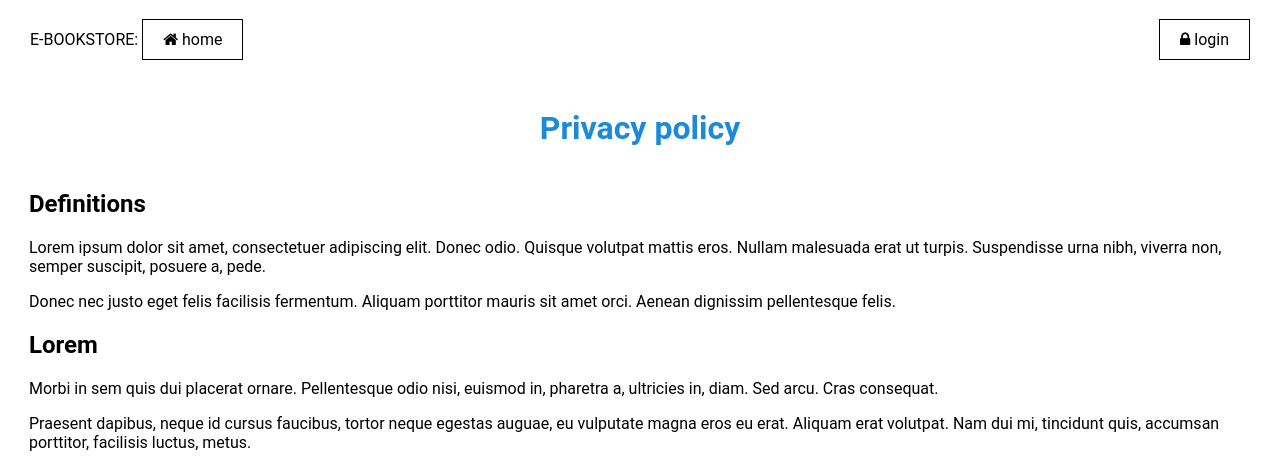
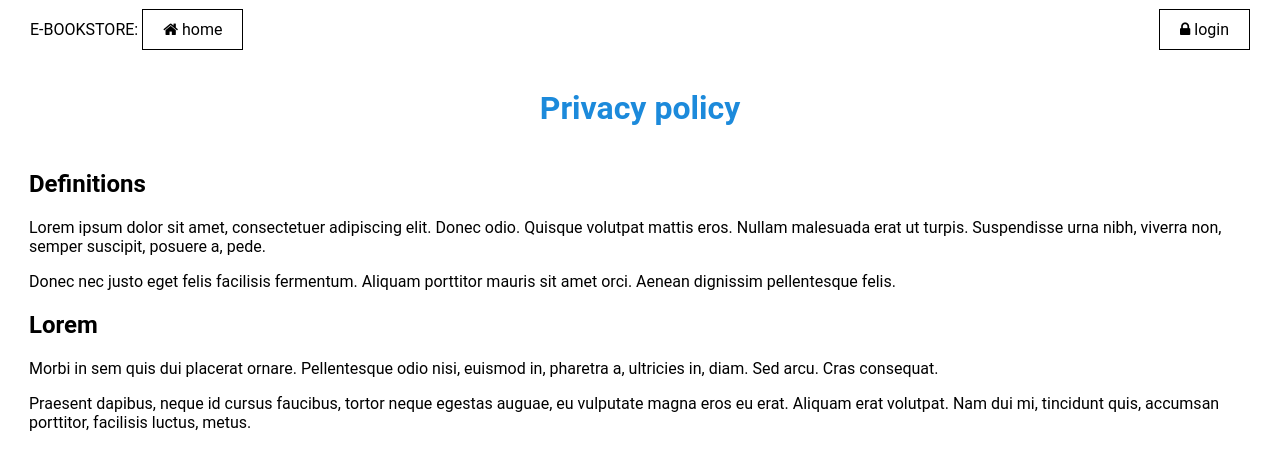
Before and after one commit to stillimproving/e-bookstore, a Flask app: page /privacy_policy in a window 1280 px wide. Shown: the top 468 px of the page. Run offline with Flask 2, Linux system fonts and the light colour scheme; parts of the project's set-up code (start-up, migrations or seed data) failed here and were passed over.

Commit message:
# stylefix

```diff
--- a/bookstore/bookstore_web/templates/base.html
+++ b/bookstore/bookstore_web/templates/base.html
@@ -8,20 +8,20 @@
     <meta name="viewport" content="width=device-width, initial-scale=1.0">
 </head>
 <body>
-    <header style="padding: 20px">
+    <header style="padding: 10px 20px">
         <div>
-            <div class="pull-left">
+            <div style="height: 50px" class="pull-left">
                 <span>{# <img src="{{ position }}static/files/images/logo.png" alt="{{ global_title }}: " height="40px"> #}{{ global_title }}: </span>
                 <a name="nav" href={{ url_for('index') }}><i class="fa fa-home"></i> home</a>
             </div>
-            <div class="pull-right">
+            <div style="height: 50px" class="pull-right">
                 {% if current_user.is_anonymous %}
                     <a name="nav" href="{{ url_for('login') }}"><i class="fa fa-lock"></i> login</a>
                 {% else %}
-                    <span>Hello, {{ current_user }}! </span>
-                    <a name="nav" href="{{ url_for('user') }}"><i class="fa fa-user"></i> account</a>
-                    <a name="nav" href="{{ url_for('cart') }}"><i class="fa fa-shopping-cart"></i> cart</a>
-                    <a name="nav" href="{{ url_for('logout') }}"><i class="fa fa-power-off"></i> logout</a>
+                    <span style="height: 50px">Hello, {{ current_user }}! </span>
+                    <span style="height: 50px"><a name="nav" href="{{ url_for('user') }}"><i class="fa fa-user"></i> account</a></span>
+                    <span style="height: 50px"><a name="nav" href="{{ url_for('cart') }}"><i class="fa fa-shopping-cart"></i> cart</a></span>
+                    <span style="height: 50px"><a name="nav" href="{{ url_for('logout') }}"><i class="fa fa-power-off"></i> logout</a></span>
                 {% endif %}
             </div>
         </div>
--- a/bookstore/bookstore_web/templates/index.html
+++ b/bookstore/bookstore_web/templates/index.html
@@ -2,6 +2,7 @@
 
 {% block content %}
     <br>
+    <div style="padding: 60px 0">
         <form method="POST">
             <p style="padding: 0 20px; text-align: center">
                 {{ search.search_input }}
@@ -9,6 +10,7 @@
                 {{ search.submit() }}
             </p>
         </form>
+    </div>
     <h1>We recommend you books with discount {{ discount }}% and even more!</h1>
     <div style="padding: 0 20px">
         {% for book in books %}
@@ -39,7 +41,8 @@
                             </a></form>
                         {% endif %}
                     {% else %}
-                        <p><span style="color: #696763; border: solid 1px #696763; padding: 10px 20px;">Product unavailable</span></p>
+                        <p><span style="color: #696763; border: solid 1px #696763; padding: 10px 20px;">Product unavailable</span>
+                        </p>
                     {% endif %}
                 </div>
                 <div style="float:left; width:42%; text-align: center;">
--- a/bookstore/bookstore_web/templates/results.html
+++ b/bookstore/bookstore_web/templates/results.html
@@ -1,6 +1,7 @@
 {% extends 'base.html' %}
 
 {% block content %}
+    <div style="padding: 60px 0">
         <h1>Search results for {{ search.data['type'] }}: "{{ search.data['search_input'] }}"</h1>
         <div style="padding: 0 20px">
             {% for book in results %}
@@ -26,7 +27,8 @@
                                 </a></form>
                             {% endif %}
                         {% else %}
-                        <p><span style="color: #696763; border: solid 1px #696763; padding: 10px 20px;">Product unavailable</span></p>
+                            <p><span style="color: #696763; border: solid 1px #696763; padding: 10px 20px;">Product unavailable</span>
+                            </p>
                         {% endif %}
                     </div>
                     <div style="float:left; width:42%; text-align: center">
@@ -37,4 +39,5 @@
                 </div>
             {% endfor %}
         </div>
+    </div>
 {% endblock %}
```
Also changed, not shown: bookstore/bookstore_web/templates/user.html (+14 -6 lines). Lines whose indentation alone changed are shown as unchanged.
